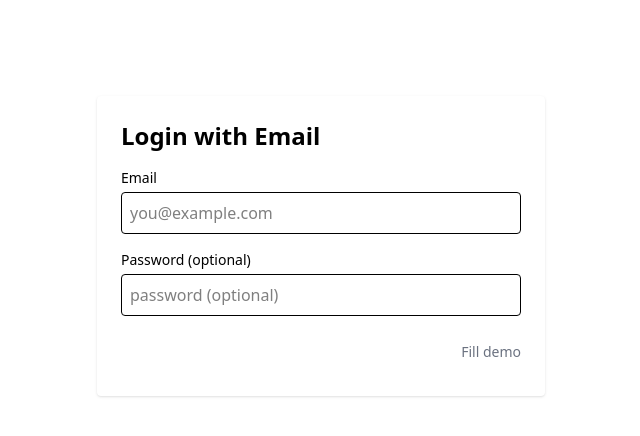
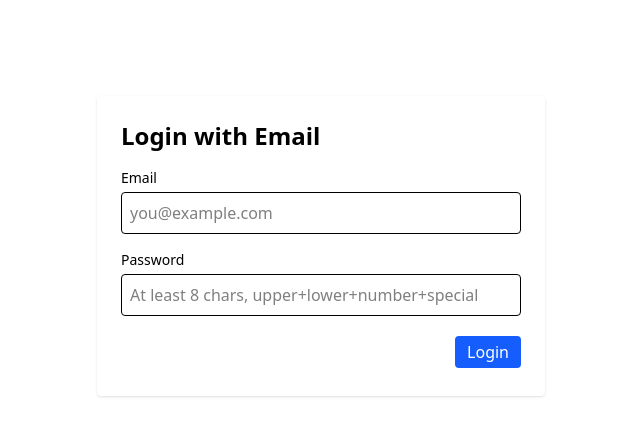
Before and after one commit to harshithagundu-fission/e-commerce, a Vue app in the folder frontend/: page /login in a window 1280 px wide. Shown: the top 436 px of the page, without its empty margins (319-959 px from the left). Built offline with nearby package versions, Linux system fonts and the light colour scheme.

Commit message:
modified all the minor changes- final

```diff
--- a/frontend/src/components/AddToCartButton.vue
+++ b/frontend/src/components/AddToCartButton.vue
@@ -21,9 +21,22 @@ function addToCart() {
   const product = props.product || demoProduct
   const size = props.size || ''
 
-  if (props.product && !size && props.product.category !== 'electronics') {
-    alert('please select the size first, to add the products to the cart')
-    return
+  // Allow adding products without a selected size for electronics and jewelry categories
+  function isJewelryCategory(cat) {
+    try {
+      const c = String(cat || '').toLowerCase().trim()
+      return c === 'jewelery' || c === 'jewellery' || c === 'jewellary' || c === 'jewelry'
+    } catch (e) {
+      return false
+    }
+  }
+
+  if (props.product && !size) {
+    const cat = props.product.category || ''
+    if (String(cat).toLowerCase().trim() !== 'electronics' && !isJewelryCategory(cat)) {
+      alert('please select the size first, to add the products to the cart')
+      return
+    }
   }
 
   const opts = {}
--- a/frontend/src/components/Header.vue
+++ b/frontend/src/components/Header.vue
@@ -1,6 +1,4 @@
 <template>
-
-
 <nav class="bg-neutral-secondary-soft fixed w-full z-20 top-0 start-0 border-b border-default">
   <div class="max-w-screen-xl flex flex-wrap items-center justify-between mx-auto p-4">
     <div class="flex items-center space-x-3 rtl:space-x-reverse">
@@ -13,15 +11,13 @@
     </button>
     <div class="hidden w-full md:block md:w-auto" id="navbar-solid">
       <ul class="font-medium flex flex-col p-4 md:p-0 mt-4 border border-default rounded-base bg-neutral-secondary-soft md:flex-row md:space-x-8 rtl:space-x-reverse md:mt-0 md:border-0 md:bg-neutral-secondary-soft">
-        <li>
-          <a href="#" class="block py-2 px-3 text-white bg-brand rounded md:bg-transparent md:text-fg-brand md:p-0" aria-current="page">Home</a>
-        </li>
         <!-- other left-side links removed or commented to keep header clean -->
       </ul>
     </div>
     <!-- Right side actions (always visible) -->
     <div class="flex items-center space-x-3">
-      <router-link to="/about" class="px-3 py-2 rounded hover:bg-neutral-tertiary text-heading">About</router-link>
+      <router-link to="/services" class="px-3 py-2 rounded hover:bg-neutral-tertiary text-heading">Home</router-link>
+      <router-link to="/profile" class="px-3 py-2 rounded hover:bg-neutral-tertiary text-heading">Profile</router-link>
       <router-link to="/cart" class="flex items-center px-3 py-2 rounded hover:bg-neutral-tertiary">
         <svg xmlns="http://www.w3.org/2000/svg" class="h-5 w-5" viewBox="0 0 24 24" fill="none" stroke="currentColor"><path stroke-linecap="round" stroke-linejoin="round" stroke-width="2" d="M3 3h2l.4 2M7 13h10l4-8H5.4"/></svg>
         <span class="ml-2">Cart</span>
--- a/frontend/src/components/LoginButton.vue
+++ b/frontend/src/components/LoginButton.vue
@@ -13,7 +13,3 @@ function go() {
   router.push('/login')
 }
 </script>
-
-<style scoped>
-/* minimal styling; relies on existing theme classes */
-</style>
--- a/frontend/src/components/ProductDetail.vue
+++ b/frontend/src/components/ProductDetail.vue
@@ -66,11 +66,25 @@ async function fetchProduct() {
 function addToCart() {
   const cart = useCart()
   if (!product.value) return
-    if (!selectedSize.value) {
-      alert('please select the size first, to add the products to the cart')
+  // allow electronics and jewelry to be added without a selected size
+  function isJewelryCategory(cat) {
+    try {
+      const c = String(cat || '').toLowerCase().trim()
+      return c === 'jewelery' || c === 'jewellery' || c === 'jewellary' || c === 'jewelry'
+    } catch (e) {
+      return false
+    }
+  }
+
+  const cat = product.value?.category || ''
+  if (!selectedSize.value && !isJewelryCategory(cat) && String(cat).toLowerCase().trim() !== 'electronics') {
+    alert('please select the size first, to add the products to the cart')
     return
   }
-  cart.addItem(product.value, 1, { size: selectedSize.value })
+
+  const opts = {}
+  if (selectedSize.value) opts.size = selectedSize.value
+  cart.addItem(product.value, 1, opts)
   alert('Added to cart')
 }
 
--- a/frontend/src/components/SizeButtons.vue
+++ b/frontend/src/components/SizeButtons.vue
@@ -1,9 +1,12 @@
 <template>
   <div>
     <div class="flex items-center gap-2 mb-2">
-      <p class="font-semibold">Size</p>
+      <p v-if="!isJewellary" class="font-semibold">Size</p>
       <template v-if="isElectronics">
         <button type="button" class="text-yellow-700 bg-yellow-100 px-2 py-1 rounded text-sm" aria-hidden="true">Only this is available for now</button>
+      </template>
+      <template v-else-if="isJewellary">
+        <!-- jewelry: do not show a Size Chart -->
       </template>
       <template v-else>
         <button
@@ -18,7 +21,7 @@
       </template>
     </div>
 
-    <div class="flex gap-2" v-if="!isElectronics">
+    <div class="flex gap-2" v-if="!isElectronics && !isJewellary">
       <button
         v-for="size in sizes"
         :key="size"
@@ -88,6 +91,16 @@ const isElectronics = computed(() => {
   }
 })
 
+const isJewellary = computed(() => {
+  try {
+    const c = String(props.category || '').toLowerCase().trim()
+    // accept common variants/misspellings: jewelery, jewellery, jewellary, jewelry
+    return c === 'jewelery' || c === 'jewellery' || c === 'jewellary' || c === 'jewelry'
+  } catch (e) {
+    return false
+  }
+})
+
 const selectedSize = computed({
   get: () => props.modelValue,
   set: (v) => emit('update:modelValue', v)
--- a/frontend/src/router/index.js
+++ b/frontend/src/router/index.js
@@ -1,6 +1,6 @@
 import{createRouter,createWebHistory}from"vue-router";
 import Homepage from"../views/Homepage.vue";
-import About from"../views/about.vue";
+import Profile from"../views/profile.vue";
 import Services from"../components/Services.vue";
 import Login from '../views/Login.vue';
 import Loggingout from '../views/Loggingout.vue';
@@ -10,7 +10,7 @@ import bag from '../views/Products/bag.vue';
 import BuyNow from "../views/BuyNow.vue";
 import AddToCartButton from "../components/AddToCartButton.vue";
 import LoggedOut from "../views/LoggedOut.vue";
-
+import Home from"../views/Home.vue";
 
 
 const routes=[
@@ -20,9 +20,9 @@ const routes=[
     component:Homepage
     },
 {
-        path:"/about",
-        name:"About",
-        component:About
+        path:"/profile",
+        name:"Profile",
+        component:Profile
     },
     {
         path:"/login",
@@ -73,6 +73,11 @@ const routes=[
         name:"AddToCartButton",
         component:AddToCartButton
     },
+    {
+        path:"/home",
+        name:"Home",
+        component:Home
+    }
 
 
 
--- /dev/null
+++ b/frontend/src/views/Home.vue
@@ -0,0 +1,8 @@
+<template>
+    <Services/>
+</template>>
+<script setup>
+//import Services from '../components/Services.vue';
+
+
+</script>
--- a/frontend/src/views/Login.vue
+++ b/frontend/src/views/Login.vue
@@ -8,16 +8,29 @@
         <input v-model="email" type="email" required placeholder="you@example.com" class="w-full p-2 border rounded" />
       </div>
 
-      <div>
-        <label class="block text-sm font-medium mb-1">Password (optional)</label>
-        <input v-model="password" type="password" placeholder="password (optional)" class="w-full p-2 border rounded" />
-      </div>
+        <div>
+          <label class="block text-sm font-medium mb-1">Password</label>
+          <input
+            v-model="password"
+            type="password"
+            required
+            :aria-invalid="!isPasswordValid"
+            placeholder="At least 8 chars, upper+lower+number+special"
+            pattern="^(?=.*[a-z])(?=.*[A-Z])(?=.*\\d)(?=.*[@$!%*?&])[A-Za-z\\d@$!%*?&]{8,}$"
+            class="w-full p-2 border rounded"
+          />
+          <p v-if="password && !isPasswordValid" class="text-sm text-red-600 mt-1">Password must be 8+ chars and include uppercase, lowercase, number and special character.</p>
+        </div>
 
       <div class="flex items-center justify-between">
         <button :disabled="loading" type="submit" class="bg-fg-brand text-white px-4 py-2 rounded">
           {{ loading ? 'Logging in...' : 'Login' }}
         </button>
-        <button type="button" class="text-sm text-muted" @click="fillDemo">Fill demo</button>
+
+        <!-- Secondary login uses entered credentials (calls submit) -->
+        <button type="button" @click="submit" class="px-3 py-1 rounded bg-blue-600 hover:bg-blue-700 text-white">
+          Login
+        </button>
       </div>
     </form>
 
@@ -30,6 +43,7 @@
 import { ref } from 'vue'
 import axios from 'axios'
 import { useRouter } from 'vue-router'
+import {computed}from'vue';
 
 const router = useRouter()
 const email = ref('')
@@ -37,6 +51,10 @@ const password = ref('')
 const loading = ref(false)
 const error = ref(null)
 const success = ref(null)
+
+const isPasswordValid = computed(() => {
+  return /^(?=.*[a-z])(?=.*[A-Z])(?=.*\d)(?=.*[@$!%*?&])[A-Za-z\d@$!%*?&]{8,}$/.test(password.value)
+});
 
 function validateEmail(value) {
   const re = /^[^\s@]+@[^\s@]+\.[^\s@]+$/
@@ -48,6 +66,12 @@ async function submit() {
   success.value = null
   if (!validateEmail(email.value)) {
     error.value = 'Please enter a valid email address.'
+    return
+  }
+
+  // Enforce password naming convention
+  if (!isPasswordValid.value) {
+    error.value = 'Password must be at least 8 characters and include uppercase, lowercase, a number and a special character.'
     return
   }
 
@@ -72,14 +96,14 @@ async function submit() {
       // navigate to home (products)
       // notify other components (header) that login state changed
       try { window.dispatchEvent(new Event('storage')) } catch (e) {}
-      setTimeout(() => router.push('/'), 600)
+      setTimeout(() => router.push('/services'), 600)
     } else {
       // Demo fallback: accept any email and mark as logged in locally
       localStorage.setItem('authEmail', email.value)
       // notify header to update
       try { window.dispatchEvent(new Event('storage')) } catch (e) {}
       success.value = 'Logged in (demo mode).'
-      setTimeout(() => router.push('/'), 600)
+      setTimeout(() => router.push('/services'), 600)
     }
   } catch (err) {
     console.error(err)
@@ -89,10 +113,7 @@ async function submit() {
   }
 }
 
-function fillDemo() {
-  email.value = 'demo@example.com'
-  password.value = ''
-}
+// Note: quick demo login removed — secondary Login now calls `submit()` to use user credentials
 </script>
 
 <style scoped>
--- a/frontend/src/views/About.vue
+++ b/frontend/src/views/Profile.vue
@@ -1,21 +1,11 @@
 <template>
     <div>
         <div class="pt-20 max-w-7xl mx-auto p-4">
-            <!-- <h1 class="text-3xl font-bold mb-4">About Us</h1>
-            <p class="text-lg text-body mb-6">Welcome to our application! We are dedicated to providing the best service possible.</p>
-            <p class="text-lg text-body">Flowbite helps you build modern websites faster by giving ready-made UI components styled with Tailwind CSS.</p>
-            <p class="text-lg text-body font-semibold mt-4">Use Flowbite when:</p>
-            <ul class="list-disc pl-6 text-lg text-body">
-                <li>You are using Tailwind CSS</li>
-                <li>You want fast UI development</li>
-                <li>You don’t want to design everything yourself</li>
-            </ul> -->
-
-            <section class="mt-8 bg-white p-4 rounded shadow">
+                <section class="mt-8 bg-white p-4 rounded shadow">
                 <h2 class="text-xl font-semibold mb-3">Logged-in user</h2>
                 <div v-if="hasAuth">
                     <p><strong>Email:</strong> {{ authEmail }}</p>
-                    <p v-if="authToken"><strong>Login token:</strong> {{ authToken }}</p>
+                    <!-- <p v-if="authToken"><strong>Login token:</strong> {{ authToken }}</p> -->
                     <p v-if="authId"><strong>Login id:</strong> {{ authId }}</p>
                 </div>
                 <div v-else class="text-sm text-muted">No user is currently logged in.</div>
@@ -48,7 +38,7 @@ function readAuth() {
 
 onMounted(() => {
     readAuth()
-    // listen for storage events so About updates if auth changes in another tab
+    // listen for storage events so Profile updates if auth changes in another tab
     window.addEventListener('storage', readAuth)
 })
 </script>
```
